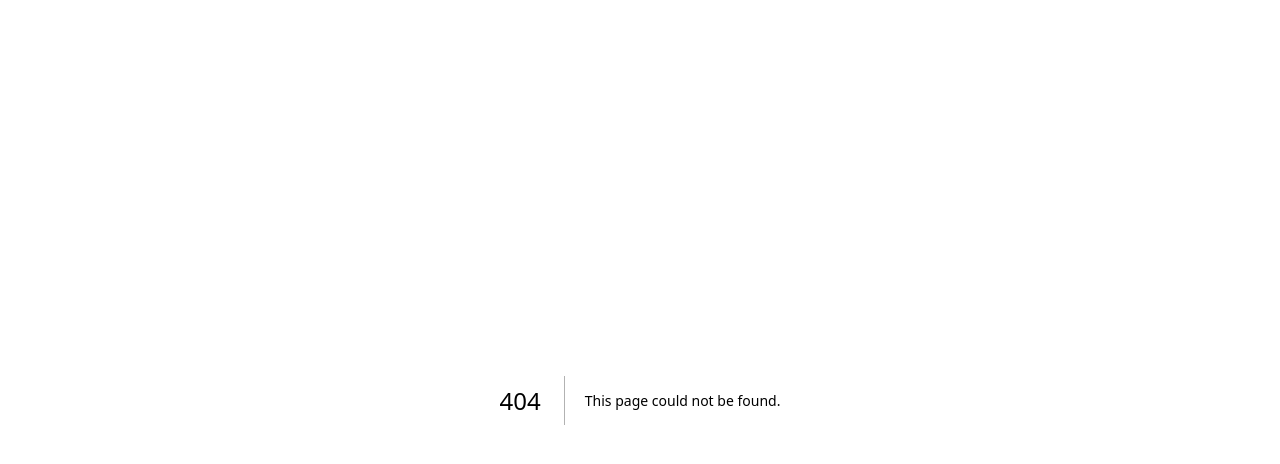
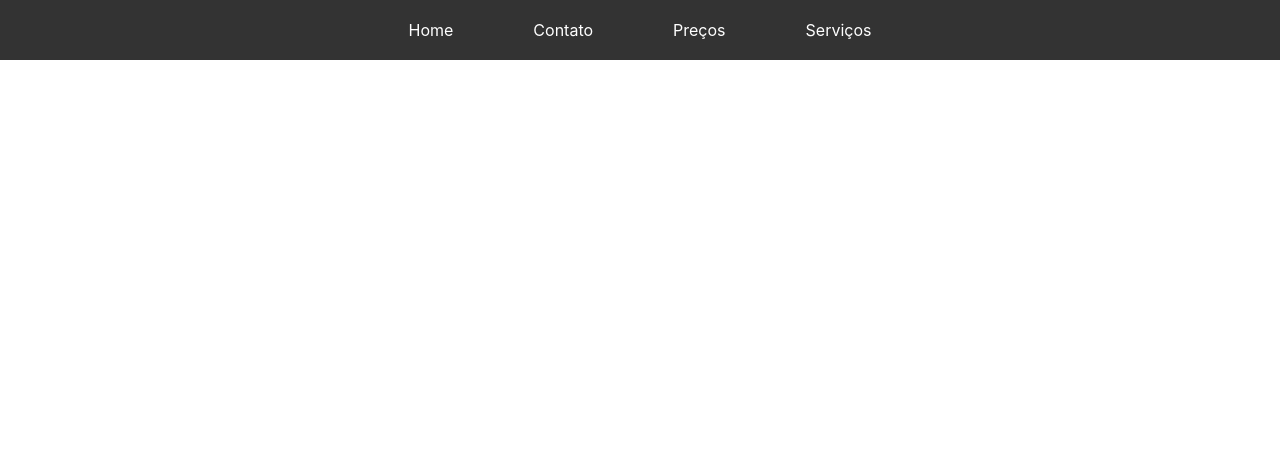
Before and after one commit to AndreFSilveira/my_site, a Next.js app: page /layout in a window 1280 px wide. Before the commit this address had no page. Shown: the top 464 px of the page. Built offline with nearby package versions, Linux system fonts and the light colour scheme.

Commit message:
Create layout.jsx

```diff
--- /dev/null
+++ b/pages/layout.jsx
@@ -0,0 +1,12 @@
+import Navbar from "./partials/navbar";
+
+function Layout({ children }) {
+  return (
+    <div>
+      <Navbar />
+      <main>{children}</main>
+    </div>
+  );
+}
+
+export default Layout;
```
